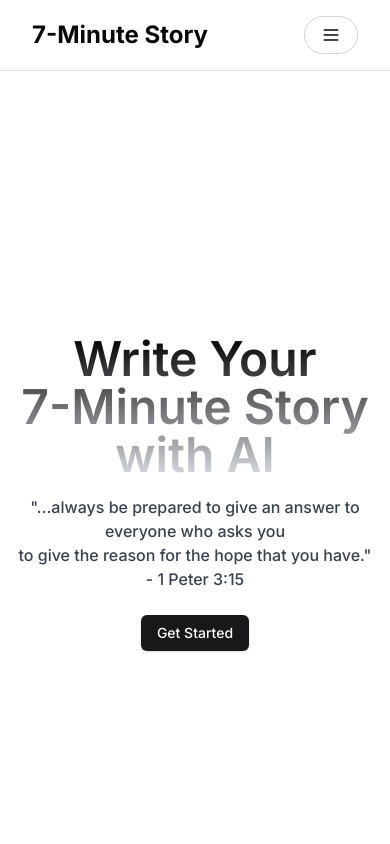
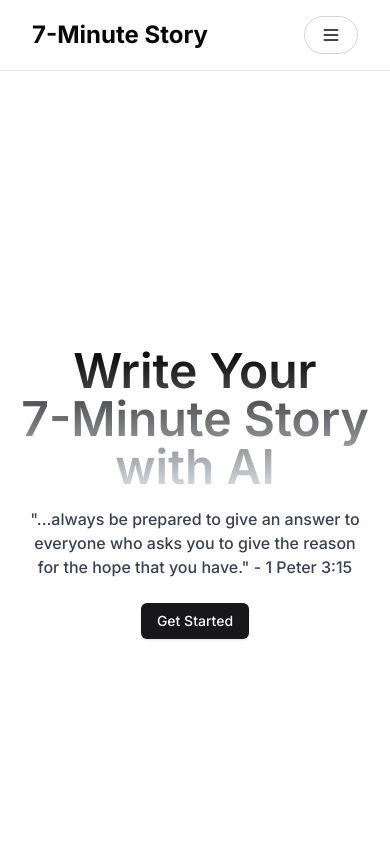
Before and after one commit to bevalen/7-Minute-Stories, a Next.js app: page / in a window 390 px wide. Shown: the top 844 px of the page. Built offline with nearby package versions, Linux system fonts and the light colour scheme.

Commit message:
Updated mobile styling

```diff
--- a/app/page.tsx
+++ b/app/page.tsx
@@ -13,9 +13,13 @@ function Home() {
         with AI
       </span>
       <p className="mt-4 text-center text-base md:text-lg font-medium text-gray-700 mx-4">
-        &quot;...always be prepared to give an answer to everyone who asks you
-        <br />
-        to give the reason for the hope that you have.&quot; - 1 Peter 3:15
+        <span className="hidden md:inline">&quot;...always be prepared to give an answer to everyone who asks you</span>
+        <span className="hidden md:inline"><br /></span>
+        <span className="hidden md:inline">to give the reason for the hope that you have.&quot; - 1 Peter 3:15</span>
+
+        <span className="md:hidden">&quot;...always be prepared to give an answer to everyone who asks you to give the reason</span>
+        <span className="md:hidden"><br /></span>
+        <span className="md:hidden">for the hope that you have.&quot; - 1 Peter 3:15</span>
       </p>
       <Link href="/testimony">
         <Button variant="default" className="mt-6">
```
